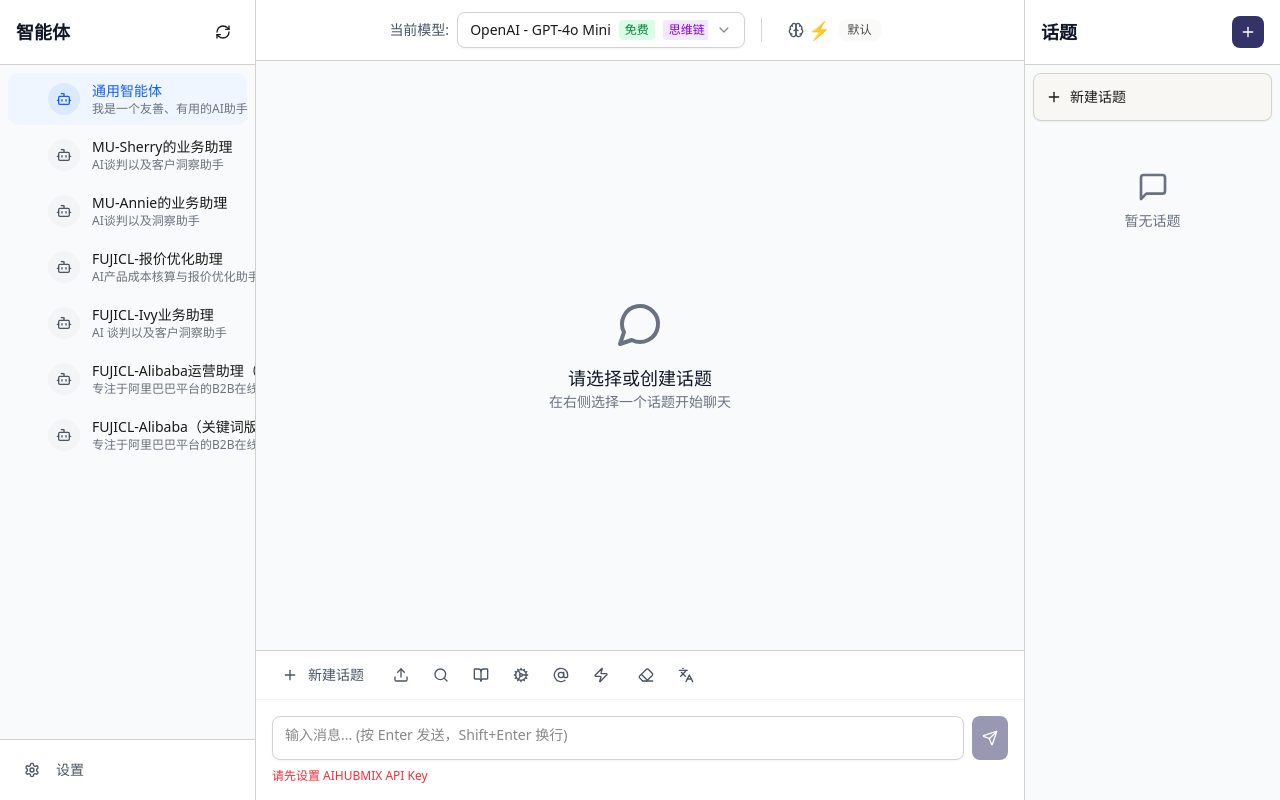
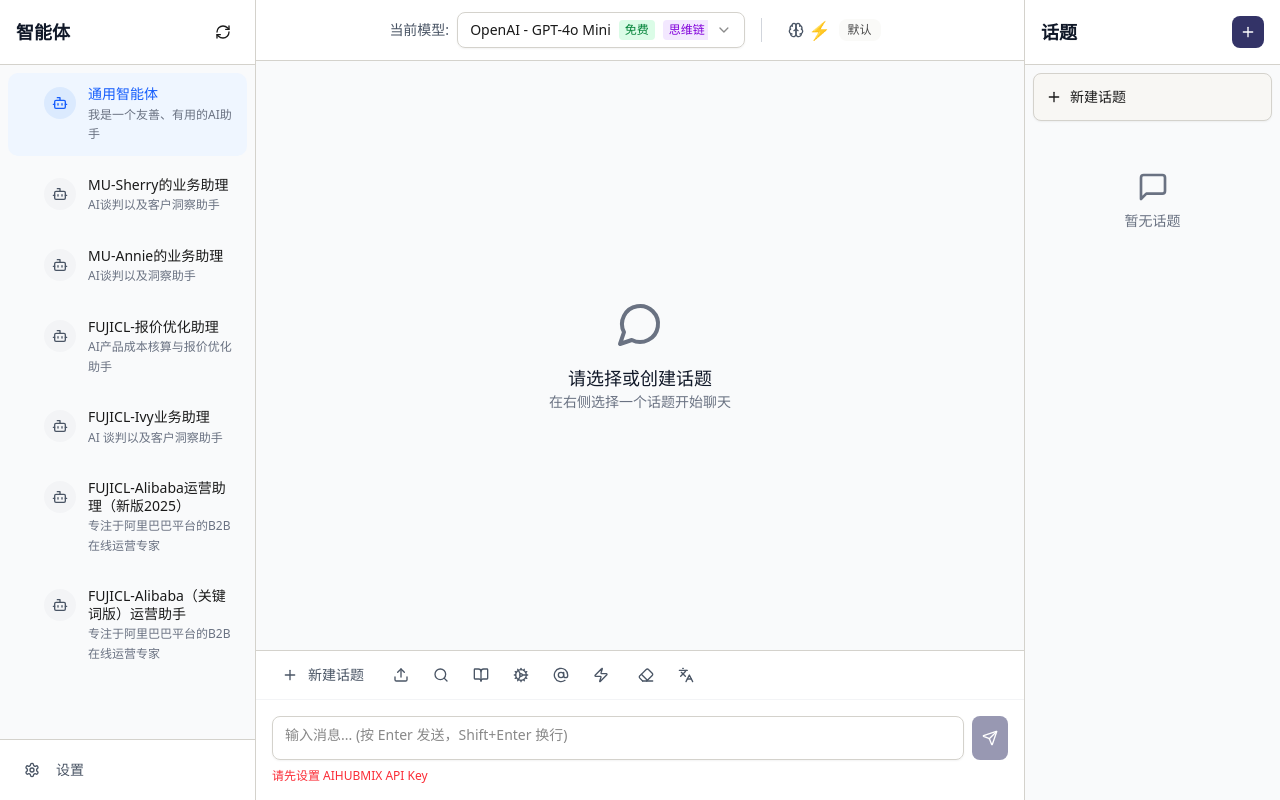
Before and after one commit to luckinautoissac-coder/My_NextJs_App, a Next.js app: page / in a window 1280 px wide. Built offline with nearby package versions, Linux system fonts and the light colour scheme.

Commit message:
Improve agent sidebar UI: allow full name display with word wrapping and cleaner spacing

```diff
--- a/src/components/sidebar/AgentSidebar.tsx
+++ b/src/components/sidebar/AgentSidebar.tsx
@@ -56,7 +56,7 @@ function SortableAgentItem({ agent, isActive, onClick }: { agent: any, isActive:
       ref={setNodeRef}
       style={style}
       className={cn(
-        'group flex items-center gap-3 px-3 py-2 rounded-lg cursor-pointer transition-colors',
+        'group flex items-start gap-2 px-3 py-3 rounded-lg cursor-pointer transition-colors',
         isActive ? 'bg-blue-50 text-blue-600' : 'hover:bg-gray-100',
         isDragging && 'opacity-50'
       )}
@@ -71,16 +71,16 @@ function SortableAgentItem({ agent, isActive, onClick }: { agent: any, isActive:
       </div>
 
       {/* 智能体图标和信息 */}
-      <div className="flex items-center gap-3 flex-1" onClick={onClick}>
+      <div className="flex items-start gap-3 flex-1" onClick={onClick}>
         <div className={cn(
-          'flex h-8 w-8 items-center justify-center rounded-full',
+          'flex h-8 w-8 items-center justify-center rounded-full flex-shrink-0 mt-0.5',
           isActive ? 'bg-blue-100' : 'bg-gray-100'
         )}>
           <Bot className={cn('h-4 w-4', isActive ? 'text-blue-600' : 'text-gray-600')} />
         </div>
         <div className="flex-1 min-w-0">
-          <p className="text-sm font-medium truncate">{agent.name}</p>
-          <p className="text-xs text-gray-500 truncate">{agent.description}</p>
+          <p className="text-sm font-medium break-words leading-tight">{agent.name}</p>
+          <p className="text-xs text-gray-500 line-clamp-2 leading-relaxed mt-0.5">{agent.description}</p>
         </div>
       </div>
     </div>
@@ -241,7 +241,7 @@ export function AgentSidebar() {
             onDragEnd={handleDragEnd}
           >
             <SortableContext items={agents.map(agent => agent.id)} strategy={verticalListSortingStrategy}>
-              <div className="space-y-1">
+              <div className="space-y-2">
                 {agents.map((agent) => (
                   <SortableAgentItem
                     key={agent.id}
```
